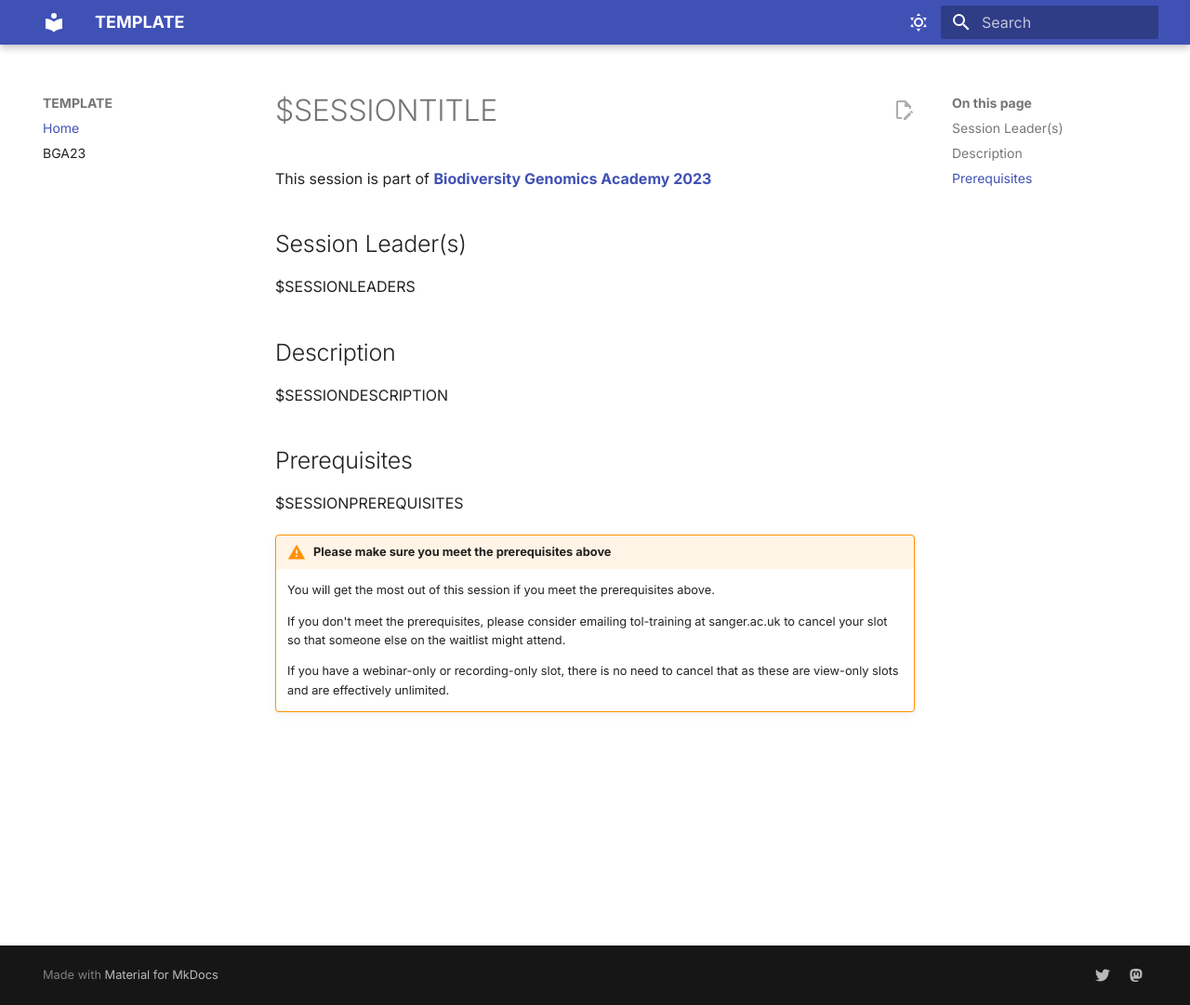
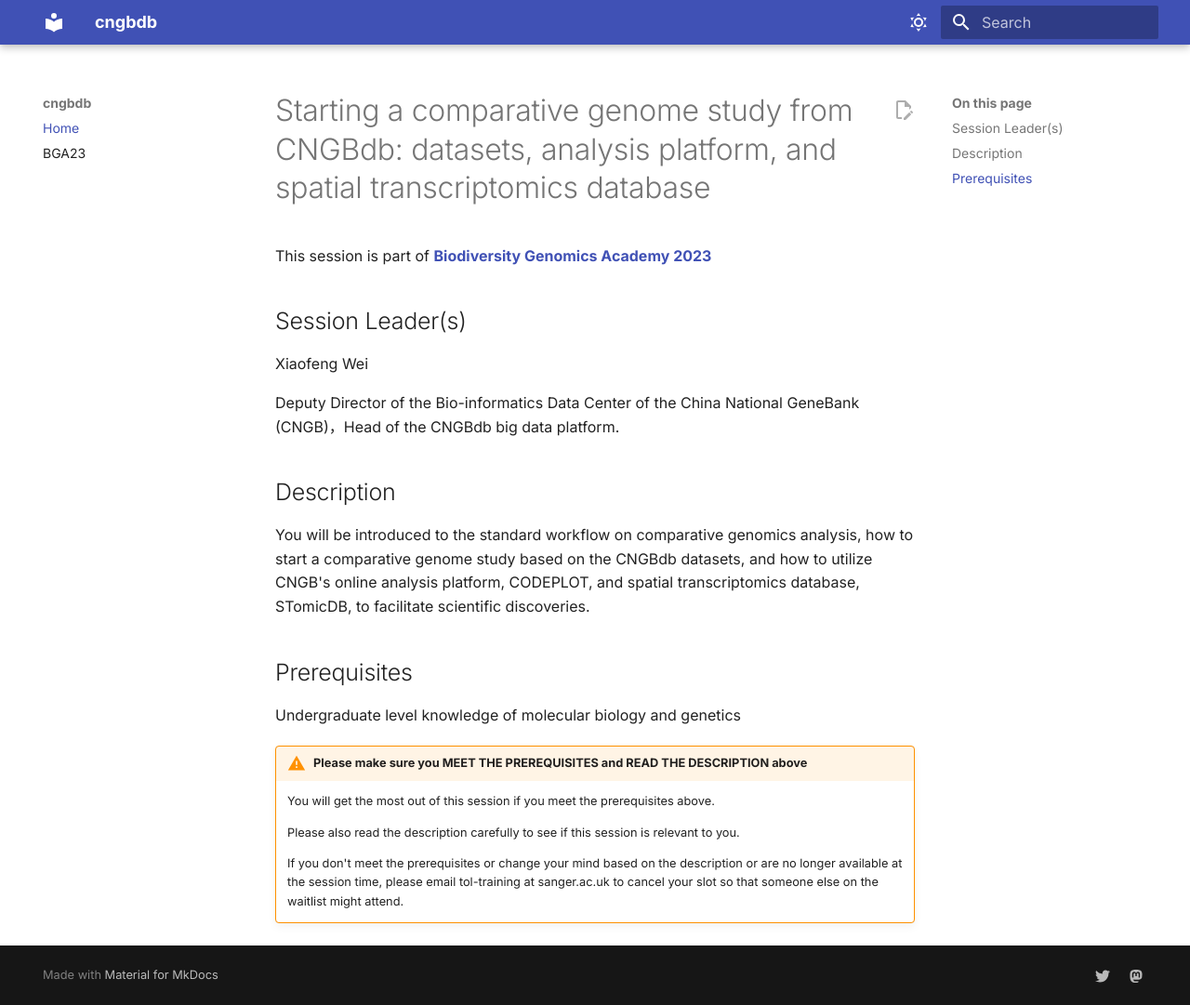
Before and after one commit to Jerrywang-evo/cngbdb, an MkDocs documentation site: the page built from docs/README.md, in a window 1280 px wide and 1081 px high. Shown: the whole window at 93% size. Built offline with MkDocs 1.6.1 and Material for MkDocs 9.7.7, drawn with Linux system fonts in a browser that asks for light colours.

Commit message:
update from form

```diff
--- a/docs/README.md
+++ b/docs/README.md
@@ -1,23 +1,25 @@
-# $SESSIONTITLE
+# Starting a comparative genome study from CNGBdb: datasets, analysis platform, and spatial transcriptomics database
 
 This session is part of [**Biodiversity Genomics Academy 2023**](https://BGA23.org)
 
 ## Session Leader(s)
 
-$SESSIONLEADERS
+Xiaofeng Wei
+
+Deputy Director of the Bio-informatics Data Center of the China National GeneBank (CNGB)，Head of the CNGBdb big data platform.
 
 ## Description
 
-$SESSIONDESCRIPTION
+You will be introduced to the standard workflow on comparative genomics analysis, how to start a comparative genome study based on the CNGBdb datasets, and how to utilize CNGB's online analysis platform, CODEPLOT, and spatial transcriptomics database, STomicDB, to facilitate scientific discoveries.
 
 ## Prerequisites
 
-$SESSIONPREREQUISITES
+Undergraduate level knowledge of molecular biology and genetics
 
-!!! warning "Please make sure you meet the prerequisites above"
+!!! warning "Please make sure you MEET THE PREREQUISITES and READ THE DESCRIPTION above"
 
     You will get the most out of this session if you meet the prerequisites above.
 
-    If you don't meet the prerequisites, please consider emailing tol-training at sanger.ac.uk to cancel your slot so that someone else on the waitlist might attend.
+    Please also read the description carefully to see if this session is relevant to you.
 
-    If you have a webinar-only or recording-only slot, there is no need to cancel that as these are view-only slots and are effectively unlimited.
+    If you don't meet the prerequisites or change your mind based on the description or are no longer available at the session time, please email tol-training at sanger.ac.uk to cancel your slot so that someone else on the waitlist might attend.
--- a/mkdocs.yml
+++ b/mkdocs.yml
@@ -1,5 +1,5 @@
-site_name: TEMPLATE
-edit_uri: https://github.com/bgacademy23/TEMPLATE/blob/main/docs
+site_name: cngbdb
+edit_uri: https://github.com/bgacademy23/cngbdb/blob/main/docs
 
 nav:
     - Home: README.md
```
Also changed, not shown: README.md (+9 -7 lines).
